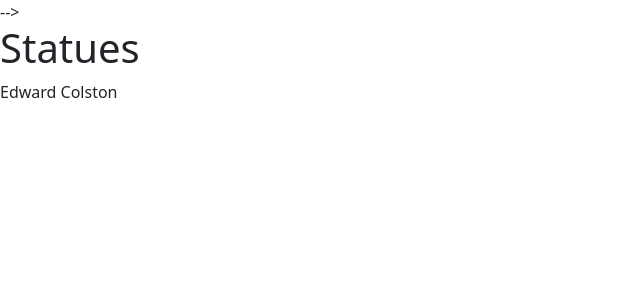
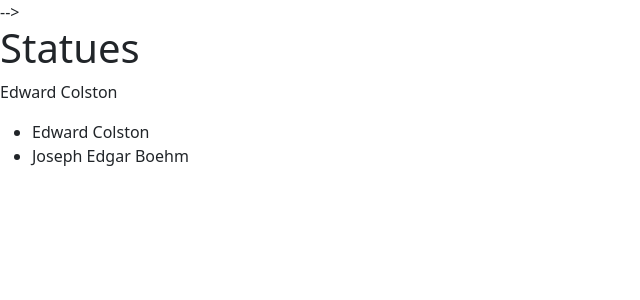
Before and after one commit to Gina-Frankel/statues, a React (Create React App) app: page / in a window 1280 px wide. Shown: the top 300 px of the page, without its empty margins (0-640 px from the left). Built offline with nearby package versions, Linux system fonts and the light colour scheme.

Commit message:
Delete comments

```diff
--- a/src/components/Statuelist.js
+++ b/src/components/Statuelist.js
@@ -1,10 +1,28 @@
 import React, { Component } from "react";
 
 export class StatueList extends Component {
+  constructor() {
+    super()
+    this.state = {
+
+    }
+  }
+
+
   render() {
+
+    const items = this.props.statue.map ((item,key) =>
+     <li key={item.statueName}>
+       {item.statueName}
+     </li>)
+
+    console.log(items)
     return (
       <div>
         <p>{this.props.statue[0].statueName}</p>
+        <ul>
+          {items}
+        </ul>
       </div>
     );
   }
```
